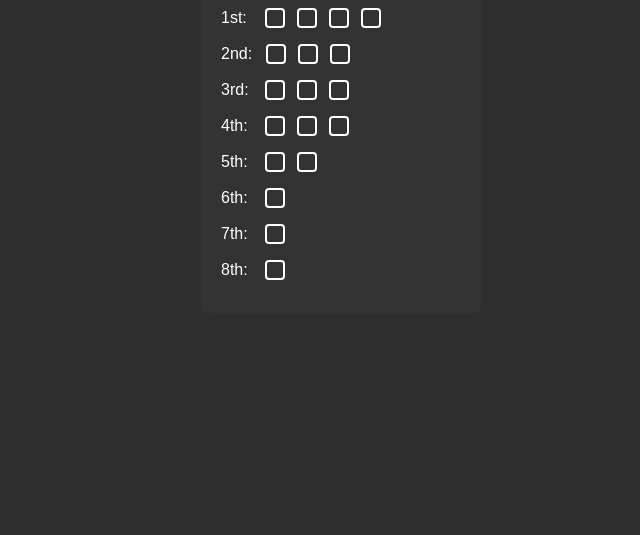
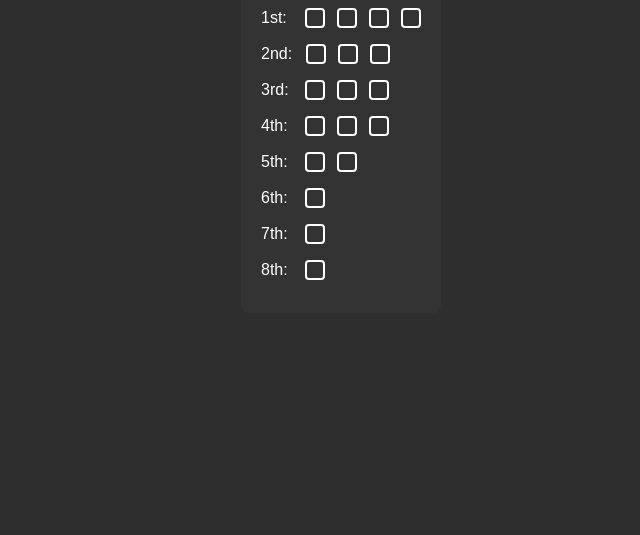
Before and after one commit to scenicfen/ScenicfenNotion, a plain HTML site: page index.html in a window 1280 px wide. Shown: the part 305-840 px from the top of the page, without its empty margins (299-939 px from the left). Drawn offline with Linux system fonts and the light colour scheme.

Commit message:
Update index.html

```diff
--- a/index.html
+++ b/index.html
@@ -21,7 +21,7 @@
             background-color: #333333; /* Background color of the container */
             padding: 20px; /* Padding inside the container */
             border-radius: 8px; /* Rounded corners */
-            max-width: 280px; /* Maximum width of the container */
+            max-width: 200px; /* Maximum width of the container */
             width: 100%; /* Full width */
             box-sizing: border-box; /* Include padding in width calculation */
         }
```
